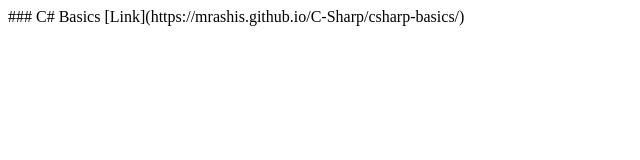
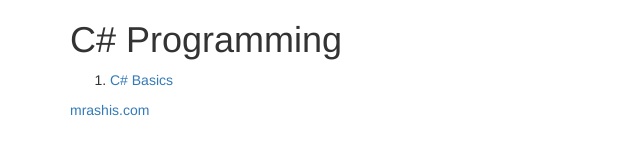
Before and after one commit to ashisdeveloper/C-Sharp, a plain HTML site: page index.html in a window 1280 px wide. Shown: the whole page, without its empty margins (0-640 px from the left). Drawn offline with nearby package versions, Linux system fonts and the light colour scheme.

Commit message:
Update index.html

```diff
--- a/index.html
+++ b/index.html
@@ -1,2 +1,42 @@
-### C# Basics
-[Link](https://mrashis.github.io/C-Sharp/csharp-basics/)
+<!DOCTYPE html>
+<html lang="en">
+<head>
+    <meta charset="UTF-8">
+    <title>C# Programming</title>
+    <link rel="stylesheet" href="https://maxcdn.bootstrapcdn.com/bootstrap/3.3.7/css/bootstrap.min.css">
+    <link rel="stylesheet" href="css/style.css">
+    <link rel="stylesheet" href="//cdnjs.cloudflare.com/ajax/libs/highlight.js/9.15.9/styles/default.min.css">
+    <script src="//cdnjs.cloudflare.com/ajax/libs/highlight.js/9.15.9/highlight.min.js"></script>
+    <script>hljs.initHighlightingOnLoad();</script>
+</head>
+<body>
+    <div class="header">
+        <div class="container">
+            <h1>C# Programming</h1>
+        </div>
+    </div>
+    <div class="main">
+        <div class="container">
+            <ol>
+                <li><a href="https://mrashis.github.io/C-Sharp/csharp-basics/">C# Basics</a></li>
+            </ol>
+
+
+
+
+
+
+
+
+
+
+        </div>
+    </div>
+    <div class="footer">
+        <div class="container">
+            <a href="https://www.mrashis.com" title="mrashis.com" target="_blank">mrashis.com</a>
+        </div>
+    </div>
+
+</body>
+</html>
```
